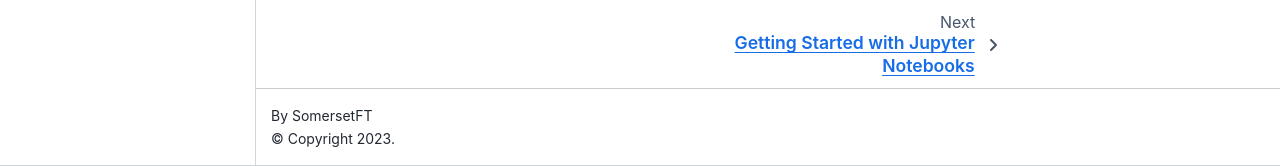
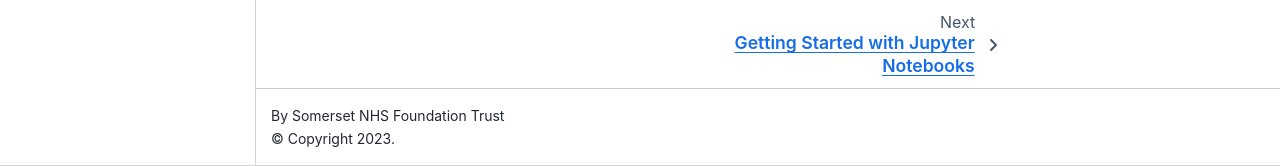
Before and after one commit to SomersetNHSFoundationTrust/DataScienceCourse, a Jupyter Book: the page built from README.md, in a window 1280 px wide and 900 px high, scrolled down 2148 px. Shown: the part 734-900 px from the top of the window. Built offline with Jupyter Book 1.0.4 settings and Sphinx 7.4.7 and the Sphinx Book theme 1.1.4, drawn with Linux system fonts in a browser that asks for light colours; pages that are not in the unit, such as notebooks, are missing from menus.

Commit message:
Update _config.yml

```diff
--- a/_config.yml
+++ b/_config.yml
@@ -1,5 +1,5 @@
 title: Data Science Basics
-author: SomersetFT
+author: Somerset NHS Foundation Trust
 only_build_toc_files: true
 logo: images/team_logo.png
 execute:
```
